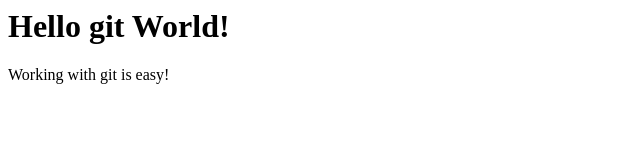
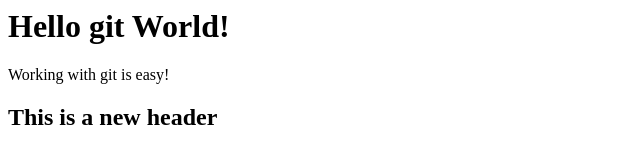
Before and after one commit to saznog/GitGitHubMasterclass, a plain HTML site: page index.html in a window 1280 px wide. Shown: the whole page, without its empty margins (0-640 px from the left). Drawn offline with Linux system fonts and the light colour scheme.

Commit message:
I just added a new header and this is a way of getting more comment text in your repository

```diff
--- a/index.html
+++ b/index.html
@@ -3,3 +3,5 @@
 <div>
     <p>Working with git is easy!</p>
 </div>
+
+<h2>This is a new header</h2>
```
